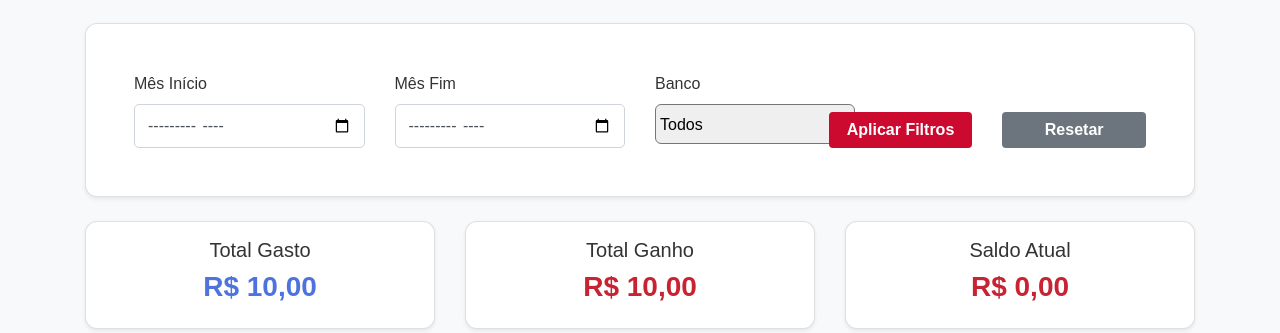
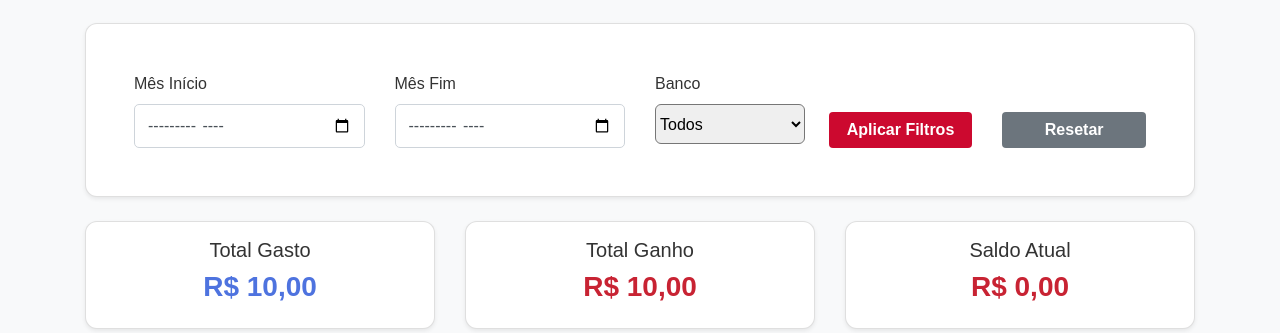
Before and after one commit to Gui-GitHub/FinanceiroDjango, a Django app: page /relatorio/ in a window 1280 px wide. Shown: the part 135-468 px from the top of the page. Run offline with Django 5.2, Linux system fonts and the light colour scheme; a user stored in the database is signed in; tables that the repository leaves empty hold one stand-in row (values such as "Sample post"); some libraries are stand-ins or nearby versions.

Commit message:
Update style.css

```diff
--- a/core/static/css/style.css
+++ b/core/static/css/style.css
@@ -207,7 +207,7 @@ table td {
   height: 40px;
   font-weight: 500;
   border-radius: 6px;
-  width: 200px;
+  width: 150px;
   white-space: normal;
   overflow: hidden;
   text-overflow: ellipsis;
```
